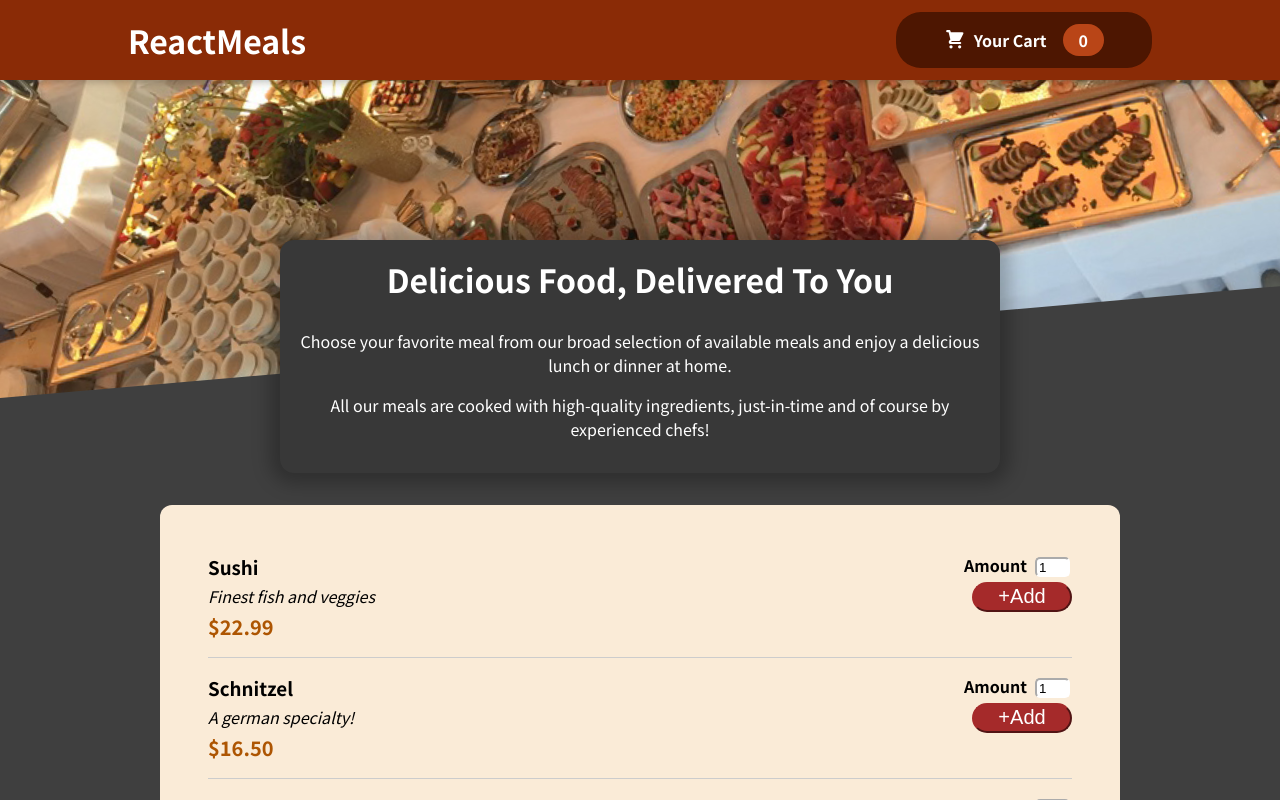
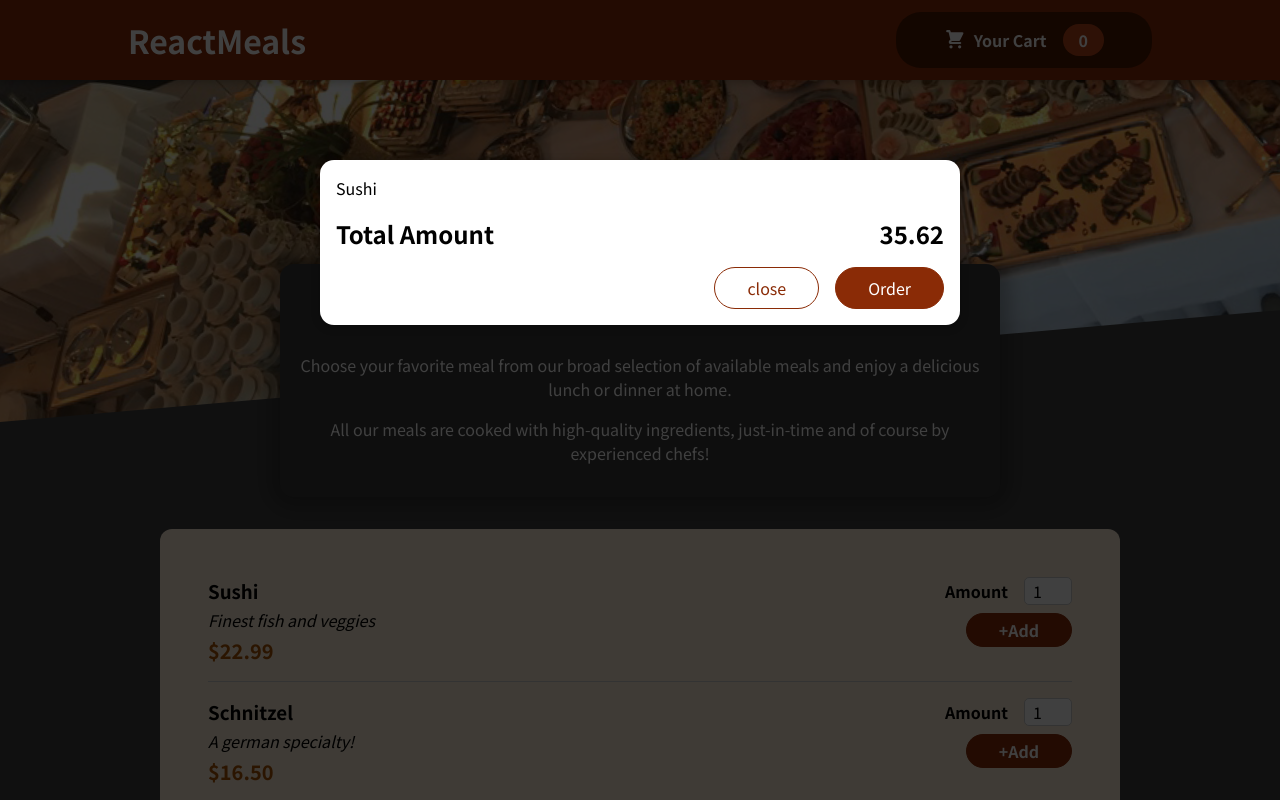
Before and after one commit to AnujMking25/01-starting-project, a React (Create React App) app: page / in a window 1280 px wide. Shown: the top 800 px of the page. Built offline with nearby package versions, Linux system fonts and the light colour scheme.

Commit message:
Adding Modal

```diff
--- a/public/index.html
+++ b/public/index.html
@@ -28,6 +28,7 @@
   </head>
   <body>
     <noscript>You need to enable JavaScript to run this app.</noscript>
+    <div id="overlays"></div>
     <div id="root"></div>
     <!--
       This HTML file is a template.
--- a/src/App.js
+++ b/src/App.js
@@ -1,4 +1,5 @@
 import { Fragment } from "react";
+import Cart from "./component/Cart/Cart";
 import Headers from "./component/Layout/Header";
 import Meals from "./component/Meals/Meals";
 
@@ -6,6 +7,7 @@
 function App() {
   return (
     <Fragment>
+      <Cart/>
       <Headers/>
       <main>
         <Meals/>
--- a/src/component/Button/Button.module.css
+++ b/src/component/Button/Button.module.css
@@ -1,11 +1,17 @@
-.button{
-    background-color: brown;
+.button {
+    font: inherit;
+    cursor: pointer;
+
+    background-color: #8a2b06;
+    border: 1px solid #8a2b06;
     color: white;
-    border-radius: 15px;
-    border-color: brown;
-    height: 30px;
-    width: 100px;
-    font-size: 20px;
-    margin-top: 0.3rem;
-    margin-left: 0.5rem;
-}
+    padding: 0.25rem 2rem;
+    border-radius: 20px;
+    font-weight: bold;
+  }
+
+  .button:hover,
+  .button:active {
+    background-color: #641e03;
+    border-color: #641e03;
+  }
--- /dev/null
+++ b/src/component/Cart/Cart.js
@@ -0,0 +1,23 @@
+import Modal from '../UI/Modal';
+import classes from'./Cart.module.css';
+const Cart=(props)=>{
+    const cartItems=<ul className={classes['cart-items']}>
+        {[
+{id:'c1',name:'Sushi',amount:2,price:12.99},
+        ].map((item)=><li>{item.name}</li>)}
+    </ul>
+return(
+<Modal>
+    {cartItems}
+    <div className={classes.total}>
+        <span>Total Amount</span>
+        <span>35.62</span>
+    </div>
+    <div className={classes.actions}>
+        <button className={classes['button--alt']}>close</button>
+        <button className={classes.button}>Order</button>
+    </div>
+</Modal>
+)
+}
+export default Cart;
--- /dev/null
+++ b/src/component/Cart/Cart.module.css
@@ -0,0 +1,46 @@
+.cart-items {
+    list-style: none;
+    margin: 0;
+    padding: 0;
+    max-height: 20rem;
+    overflow: auto;
+  }
+
+  .total {
+    display: flex;
+    justify-content: space-between;
+    align-items: center;
+    font-weight: bold;
+    font-size: 1.5rem;
+    margin: 1rem 0;
+  }
+
+  .actions {
+    text-align: right;
+  }
+
+  .actions button {
+    font: inherit;
+    cursor: pointer;
+    background-color: transparent;
+    border: 1px solid #8a2b06;
+    padding: 0.5rem 2rem;
+    border-radius: 25px;
+    margin-left: 1rem;
+  }
+
+  .actions button:hover,
+  .actions button:active {
+    background-color: #5a1a01;
+    border-color: #5a1a01;
+    color: white;
+  }
+
+  .actions .button--alt {
+    color: #8a2b06;
+  }
+
+  .actions .button {
+    background-color: #8a2b06;
+    color: white;
+  }
--- a/src/component/Input/Input.js
+++ b/src/component/Input/Input.js
@@ -1,5 +1,12 @@
 import classes from'./Input.module.css'
-const Input=()=>{
-return<input className={classes.inputBox} value='1' />
+const Input=(props)=>{
+
+return(
+    <div className={classes.input}>
+<label htmlFor={props.input.id}>{props.label}</label>
+<input {...props.input}/>
+</div>
+)
+
 }
 export default Input;
--- a/src/component/Input/Input.module.css
+++ b/src/component/Input/Input.module.css
@@ -1,7 +1,25 @@
-.inputBox{
+/* .inputBox{
     width: 35px;
     height: 20px;
     border-radius: 5px;
     border-color:  white;
     margin-left: 0.5rem;
-}
+} */
+.input {
+    display: flex;
+    align-items: center;
+    margin-bottom: 0.5rem;
+  }
+
+  .input label {
+    font-weight: bold;
+    margin-right: 1rem;
+  }
+
+  .input input {
+    width: 3rem;
+    border-radius: 5px;
+    border: 1px solid #ccc;
+    font: inherit;
+    padding-left: 0.5rem;
+  }
--- a/src/component/Meals/MealsItem/MealItemForm.js
+++ b/src/component/Meals/MealsItem/MealItemForm.js
@@ -1,11 +1,20 @@
 import Button from "../../Button/Button";
 import Input from "../../Input/Input";
+import classes from'./MealItemForm.module.css'
 const MealItemForm=()=>{
 return(
-    <div>
-        <label ><b>Amount</b></label><Input/><br/>
+    <form className={classes.form}>
+        <Input label="Amount" input={{
+            id:"amount",
+            type:'number',
+            min:'1',
+            max:'5',
+            step:'1',
+            defaultValue:'1'
+        }}/>
         <Button/>
-    </div>
+
+    </form>
 )
 }
 export default MealItemForm;
--- /dev/null
+++ b/src/component/Meals/MealsItem/MealItemForm.module.css
@@ -0,0 +1,3 @@
+.form {
+    text-align: right;
+  }
--- /dev/null
+++ b/src/component/UI/Modal.js
@@ -0,0 +1,22 @@
+import { Fragment } from 'react';
+import classes from'./Modal.module.css';
+import ReactDOM  from 'react-dom';
+const Backdrop=(props)=>{
+    return(<div className={classes.backdrop}/>)
+    }
+    const ModalOverlays=(props)=>{
+        return(<div className={classes.modal}>
+            <div className={classes.content}>{props.children}</div>
+        </div>)
+        }
+        const PortalElement=document.getElementById('overlays');
+const Modal=(props)=>{
+
+return(
+    <Fragment>
+       {ReactDOM.createPortal(<Backdrop/>,PortalElement)}
+       {ReactDOM.createPortal( <ModalOverlays>{props.children}</ModalOverlays>,PortalElement)};
+    </Fragment>
+)
+}
+export default Modal;
--- /dev/null
+++ b/src/component/UI/Modal.module.css
@@ -0,0 +1,40 @@
+.backdrop {
+    position: fixed;
+    top: 0;
+    left: 0;
+    width: 100%;
+    height: 100vh;
+    z-index: 20;
+    background-color: rgba(0, 0, 0, 0.75);
+  }
+
+  .modal {
+    position: fixed;
+    top: 20vh;
+    left: 5%;
+    width: 90%;
+    background-color: white;
+    padding: 1rem;
+    border-radius: 14px;
+    box-shadow: 0 2px 8px rgba(0, 0, 0, 0.25);
+    z-index: 30;
+    animation: slide-down 300ms ease-out forwards;
+  }
+
+  @media (min-width: 768px) {
+    .modal {
+      width: 40rem;
+      left: calc(50% - 20rem);
+    }
+  }
+
+  @keyframes slide-down {
+    from {
+      opacity: 0;
+      transform: translateY(-3rem);
+    }
+    to {
+      opacity: 1;
+      transform: translateY(0);
+    }
+  }
```
